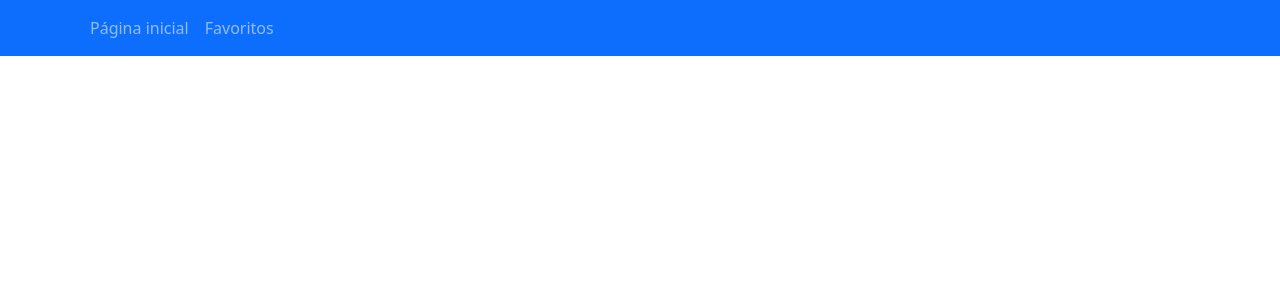
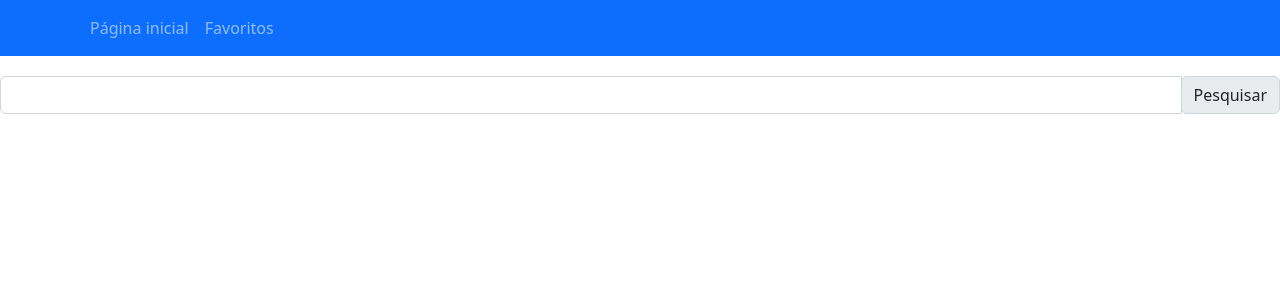
Before and after one commit to Humberto-Bonadiman/scientific-articles, a React (Create React App) app: page /search in a window 1280 px wide. Shown: the top 300 px of the page. Built offline with nearby package versions, Linux system fonts and the light colour scheme.

Commit message:
feat: create service for fetch

```diff
--- /dev/null
+++ b/src/interfaces/fetchInterfaces.ts
@@ -0,0 +1,6 @@
+export interface bodyInterface {
+  query: string;
+  page: number,
+  pageSize: number,
+  scrollId: string
+};
--- a/src/pages/Search.tsx
+++ b/src/pages/Search.tsx
@@ -1,10 +1,23 @@
 import React from 'react';
 import Header from '../components/Header';
+import '../styles/Search.css';
 
 const Search: React.FC = () => {
   return (
     <div>
       <Header />
+      <div className="search-bar">
+        <div className="input-group mb-3">
+          <input
+            type="text"
+            className="form-control"
+            aria-describedby="basic-addon2"
+          />
+          <div className="input-group-append">
+            <span className="input-group-text" id="basic-addon2">Pesquisar</span>
+          </div>
+        </div>
+      </div>
     </div>
   );
 };
--- /dev/null
+++ b/src/styles/Search.css
@@ -0,0 +1,11 @@
+.search-bar {
+  display: flex;
+  flex-direction: row;
+  justify-content: center;
+  align-items: center;
+}
+
+.input-group {
+  margin: 20px 0;
+  width: 50%;
+}
```
Also changed, not shown: src/components/Table.tsx (added, +7 -0 lines), src/services/fetchApi.ts (added, +19 -0 lines), 2 other files (tests, documents, lock files or other folders).
